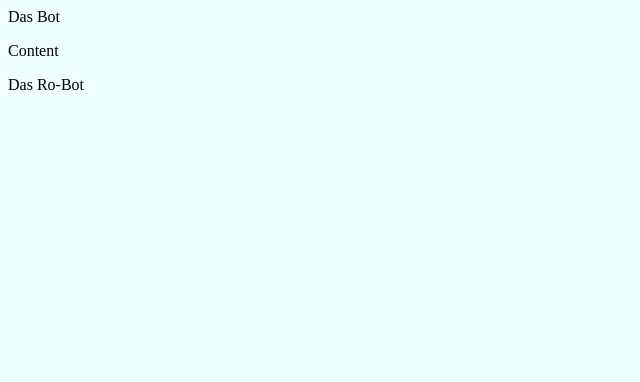
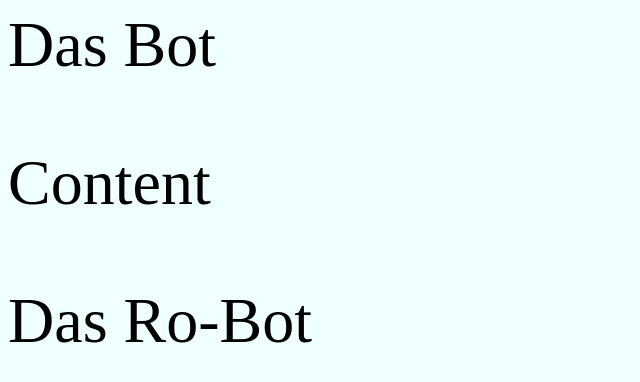
Before and after one commit to catalinadreisig/frontend_exercises, a plain HTML site: page language_switcher/index.html in a window 1280 px wide. Shown: the whole page, without its empty margins (0-640 px from the left). Drawn offline with Linux system fonts and the light colour scheme.

Commit message:
hej igen

```diff
--- a/language_switcher/style.css
+++ b/language_switcher/style.css
@@ -1,3 +1,4 @@
 body {
   background-color: azure;
+  font-size: 5cqw;
 }
```
